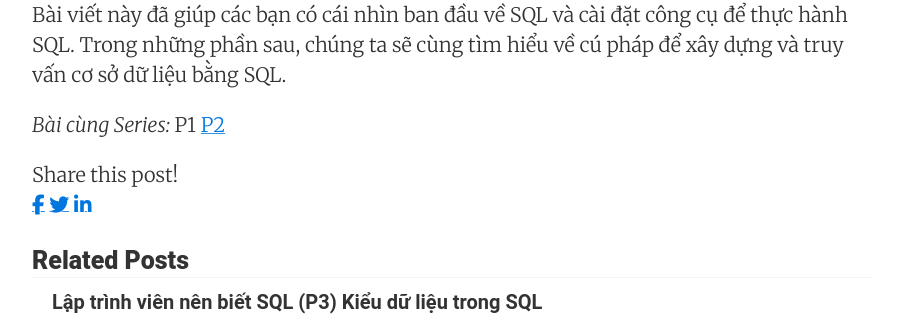
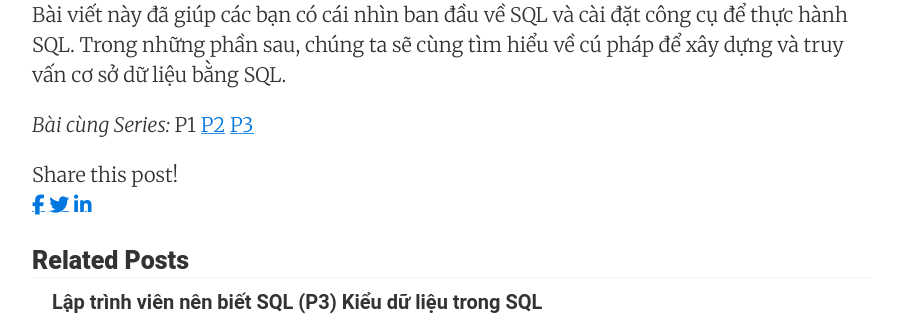
Before and after one commit to LaptrinhvienBlog/LapTrinhVienBlog.github.io, a Jekyll site: the page built from _posts/2020-04-27-Lập-trình-viên-nên-biết-SQL-(P1)-Giới-thiệu.md, in a window 1280 px wide and 900 px high, scrolled down 2991 px. Shown: the part 148-464 px from the top of the window, without its empty margins (188-1089 px from the left). Built offline with Jekyll 4.4.1, drawn with Linux system fonts in a browser that asks for light colours; nearby versions of some CDN libraries.

Commit message:
Update link to part 3

```diff
--- a/_posts/2020-04-27-Lập-trình-viên-nên-biết-SQL-(P1)-Giới-thiệu.md
+++ b/_posts/2020-04-27-Lập-trình-viên-nên-biết-SQL-(P1)-Giới-thiệu.md
@@ -31,4 +31,4 @@ Sau khi cài đặt xong thì bây giờ bạn có thể vào Visual Studio và
 Bài viết này đã giúp các bạn có cái nhìn ban đầu về SQL và cài đặt công cụ để thực hành SQL.
 Trong những phần sau, chúng ta sẽ cùng tìm hiểu về cú pháp để xây dựng và truy vấn cơ sở dữ liệu bằng SQL.
 
-*Bài cùng Series:* P1 [P2](https://laptrinhvienblog.github.io/sql/database/2020/04/29/L%E1%BA%ADp-tr%C3%ACnh-vi%C3%AAn-n%C3%AAn-bi%E1%BA%BFt-SQL-%28P2%29-Kh%C3%B3a-trong-SQL/)
+*Bài cùng Series:* P1 [P2](https://laptrinhvienblog.github.io/sql/database/2020/04/29/L%E1%BA%ADp-tr%C3%ACnh-vi%C3%AAn-n%C3%AAn-bi%E1%BA%BFt-SQL-%28P2%29-Kh%C3%B3a-trong-SQL/) [P3](https://laptrinhvienblog.github.io/sql/database/2020/05/03/L%E1%BA%ADp-tr%C3%ACnh-vi%C3%AAn-n%C3%AAn-bi%E1%BA%BFt-SQL-%28P3%29-Ki%E1%BB%83u-d%E1%BB%AF-li%E1%BB%87u-trong-SQL/)
```
Also changed, not shown: _posts/2020-04-29-Lập-trình-viên-nên-biết-SQL-(P2)-Khóa-trong-SQL.md (+1 -1 lines).
